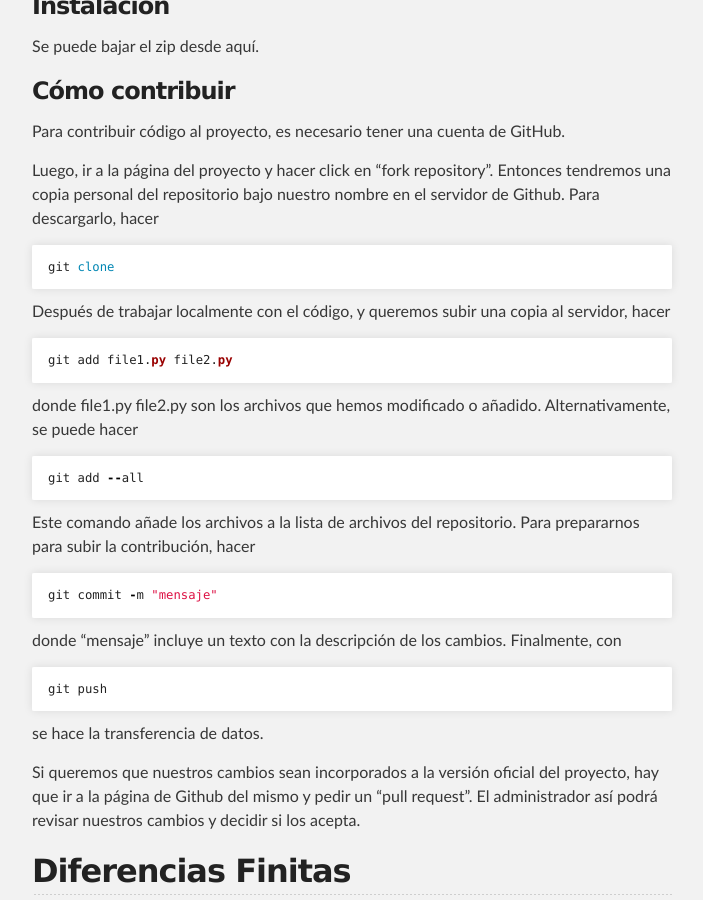
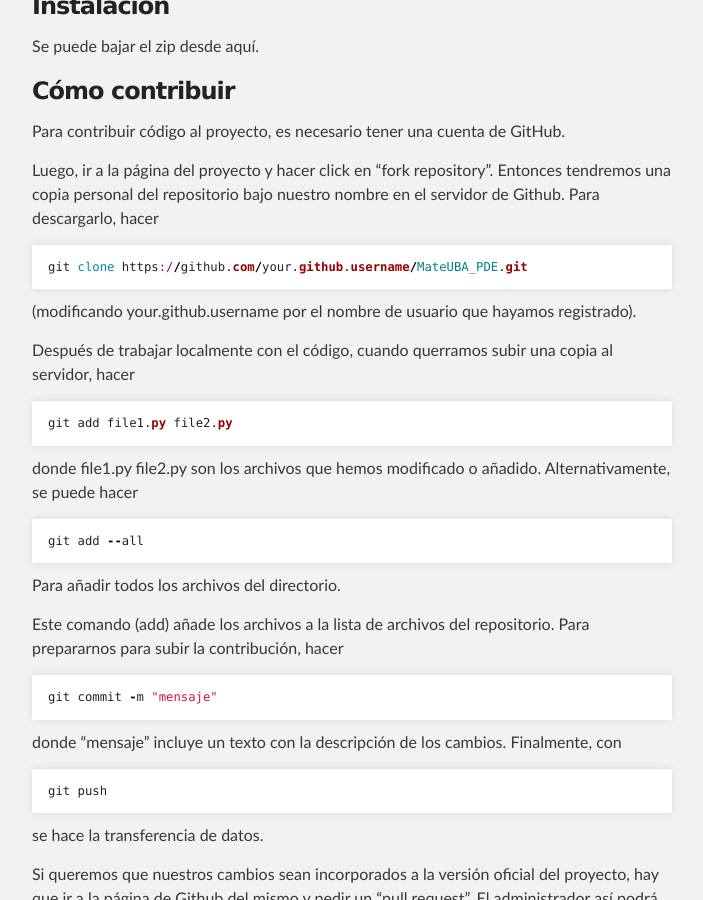
Before and after one commit to mascondosa/MateUBA_PDE, a Jekyll site: the page built from docs/index.md, in a window 1280 px wide and 900 px high, scrolled down 484 px. Shown: the whole window, without its empty margins (288-991 px from the left). Built offline with Jekyll 4.4.1, drawn with Linux system fonts in a browser that asks for light colours; formulas are drawn with MathJax 3; our own code applies the rules of GitHub Pages for plain Markdown files.

Commit message:
git clone detalis

```diff
--- a/docs/index.md
+++ b/docs/index.md
@@ -17,10 +17,12 @@ tendremos una copia personal del repositorio bajo nuestro nombre en el servidor
 de Github. Para descargarlo, hacer
 
 {% highlight ruby %}
-git clone
+git clone https://github.com/your.github.username/MateUBA_PDE.git
 {% endhighlight %}
 
-Después de trabajar localmente con el código, y queremos subir una copia al servidor, hacer
+(modificando your.github.username por el nombre de usuario que hayamos registrado).
+
+Después de trabajar localmente con el código, cuando querramos subir una copia al servidor, hacer
 
 {% highlight ruby %}
 git add file1.py file2.py
@@ -33,7 +35,9 @@ se puede hacer
 git add --all
 {% endhighlight %}
 
-Este comando añade los archivos a la lista de archivos del repositorio. Para prepararnos para subir
+Para añadir todos los archivos del directorio.
+
+Este comando (add) añade los archivos a la lista de archivos del repositorio. Para prepararnos para subir
 la contribución, hacer
 
 {% highlight ruby %}
```
